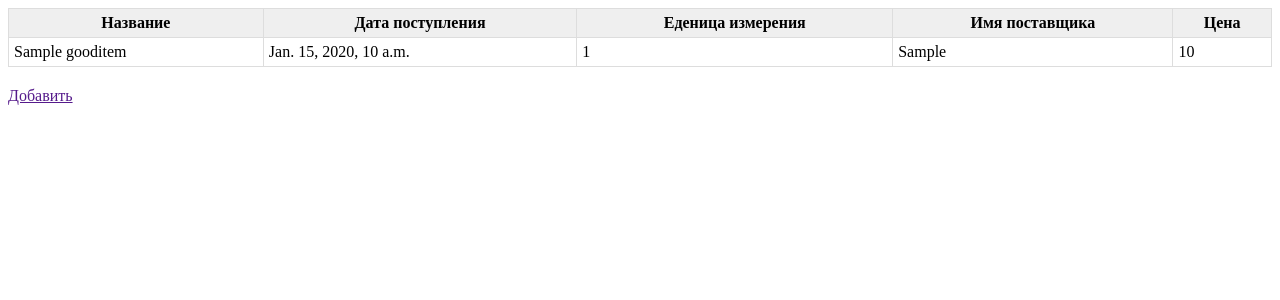
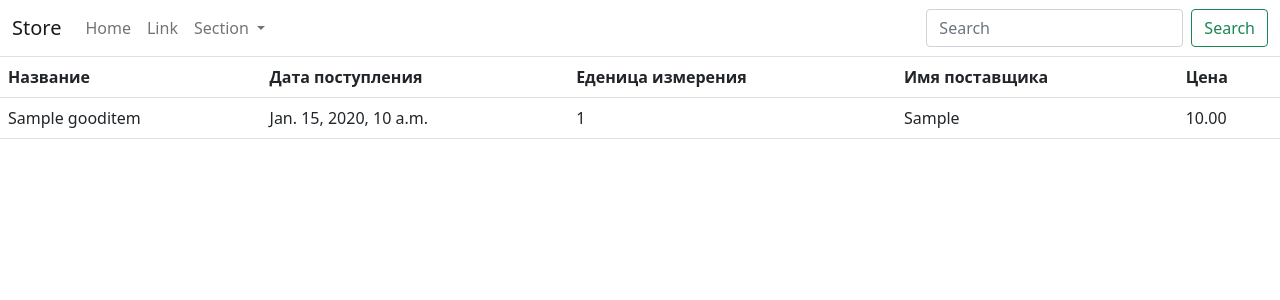
Before and after one commit to krasmich/Interview_python_delevoper, a Django app: page / in a window 1280 px wide. Shown: the top 300 px of the page. Run offline with Django 4.2, Linux system fonts and the light colour scheme; tables that the repository leaves empty hold one stand-in row (values such as "Sample post").

Commit message:
lesson-5

```diff
--- a/django_store/django_store/settings.py
+++ b/django_store/django_store/settings.py
@@ -63,6 +63,7 @@ TEMPLATES = [
                 'django.template.context_processors.request',
                 'django.contrib.auth.context_processors.auth',
                 'django.contrib.messages.context_processors.messages',
+                'goods_app.views.categories',
             ],
         },
     },
--- a/django_store/django_store/urls.py
+++ b/django_store/django_store/urls.py
@@ -19,5 +19,5 @@ from django.urls import path, include
 
 urlpatterns = [
     path('admin/', admin.site.urls),
-    path('', include('goods_app.urls'))
+    path('', include('goods_app.urls', namespace='goods_app')),
 ]
--- a/django_store/goods_app/models.py
+++ b/django_store/goods_app/models.py
@@ -1,4 +1,20 @@
 from django.db import models
+
+from django.urls import reverse
+
+
+class Category(models.Model):
+    name = models.CharField(max_length=255, db_index=True)
+    slug = models.SlugField(max_length=255, unique=True)
+
+    class Meta:
+        verbose_name_plural = 'Категории'
+
+    def get_absolute_url(self):
+        return reverse('goods_app:category_list', args=[self.slug])
+
+    def __str__(self):
+        return self.name
 
 
 class GoodItems(models.Model):
@@ -7,15 +23,16 @@ class GoodItems(models.Model):
         (2, 'кг.'),
     )
 
+    category = models.ForeignKey(Category, related_name='product', on_delete=models.CASCADE)
     title = models.CharField(verbose_name='Название товара', max_length=255)
     created_at = models.DateTimeField(verbose_name='Дата поступления', auto_created=True, auto_now_add=True)
-    price = models.PositiveIntegerField(verbose_name='Цена', default=0)
+    price = models.DecimalField(verbose_name='Цена', max_digits=4, decimal_places=2)
     unit = models.PositiveIntegerField(verbose_name='Еденица измерения', choices=UNITS)
+    slug = models.SlugField(max_length=255)
     supplier = models.CharField(verbose_name='Имя поставщика', max_length=255)
 
-    def __unicode__(self):
+    class Meta:
+        verbose_name_plural = 'Товары'
+
+    def __str__(self):
         return self.title
-
-    class Meta:
-        verbose_name = 'Товар'
-        verbose_name_plural = 'Товары'
--- a/django_store/goods_app/urls.py
+++ b/django_store/goods_app/urls.py
@@ -1,8 +1,10 @@
 from django.urls import path
 
-from .views import GoodsModelListView
+from . import views
+
+app_name = 'goods_app'
 
 urlpatterns = [
-    path('', GoodsModelListView.as_view(), name='goods'),
-    # path('create/', GoodsModelFormView.as_view(), name='good_create')
+    path('', views.all_goods, name='all_goods'),
+    path('<slug:category_slug>/', views.category_list, name='category_list'),
 ]
--- a/django_store/goods_app/views.py
+++ b/django_store/goods_app/views.py
@@ -1,13 +1,20 @@
-from django.shortcuts import render
+from django.shortcuts import render, get_object_or_404
 
-from django.views.generic.list import ListView
-from .models import GoodItems
+from .models import Category, GoodItems
 
 
-class GoodsModelListView(ListView):
-    model = GoodItems
-    template_name = 'goods_list.html'
+def categories(request):
+    return {
+        'categories': Category.objects.all()
+    }
 
-    def get_queryset(self):
-        items = GoodItems.objects.all()
-        return items
+
+def all_goods(request):
+    goods = GoodItems.objects.all()
+    return render(request, 'goods_app/home.html', {'goods': goods})
+
+
+def category_list(request, category_slug=None):
+    category = get_object_or_404(Category, slug=category_slug)
+    goods = GoodItems.objects.select_related('category').filter(category=category)
+    return render(request, 'goods_app/category.html', {'category': category, 'goods': goods})
--- a/django_store/static/css/style.css
+++ /dev/null
@@ -1,16 +0,0 @@
-table {
-	width: 100%;
-	margin-bottom: 20px;
-	border: 1px solid #dddddd;
-	border-collapse: collapse;
-}
-table th {
-	font-weight: bold;
-	padding: 5px;
-	background: #efefef;
-	border: 1px solid #dddddd;
-}
-table td {
-	border: 1px solid #dddddd;
-	padding: 5px;
-}
--- a/django_store/templates/base.html
+++ /dev/null
@@ -1,13 +0,0 @@
-<!DOCTYPE html>
-{% load static %}
-<link rel="stylesheet" href="{% static 'css/style.css' %}">
-
-<html lang="en">
-    <head>
-        <title>My Project</title>
-    </head>
-
-    <body>
-    {% block content %}{% endblock content %}
-    </body>
-</html>
--- /dev/null
+++ b/django_store/templates/goods_app/base.html
@@ -0,0 +1,55 @@
+<!DOCTYPE html>
+{% load static %}
+<html>
+
+<head>
+    <meta charset="utf-8" />
+    <title>{% block title %}My shop{% endblock %}</title>
+    <meta name="viewport" content="width=device-width, initial-scale=1">
+    <link href="https://cdn.jsdelivr.net/npm/bootstrap@5.0.0-beta1/dist/css/bootstrap.min.css" rel="stylesheet" integrity="sha384-giJF6kkoqNQ00vy+HMDP7azOuL0xtbfIcaT9wjKHr8RbDVddVHyTfAAsrekwKmP1" crossorigin="anonymous">
+    <script src="https://cdn.jsdelivr.net/npm/bootstrap@5.0.0-beta1/dist/js/bootstrap.bundle.min.js" integrity="sha384-ygbV9kiqUc6oa4msXn9868pTtWMgiQaeYH7/t7LECLbyPA2x65Kgf80OJFdroafW" crossorigin="anonymous"></script>
+</head>
+
+<body>
+    <header>
+        <nav class="navbar navbar-expand-md navbar-light bg-white border-bottom">
+            <div class="container-fluid">
+                <a class="navbar-brand" href="#">Store</a>
+                <button class="navbar-toggler" type="button" data-bs-toggle="collapse" data-bs-target="#navbarCollapse"
+                    aria-controls="navbarCollapse" aria-expanded="false" aria-label="Toggle navigation">
+                    <span class="navbar-toggler-icon"></span>
+                </button>
+                <div class="collapse navbar-collapse" id="navbarCollapse">
+                    <ul class="navbar-nav me-auto mb-2 mb-md-0">
+                        <li class="nav-item active">
+                            <a class="nav-link" aria-current="page" href="/">Home</a>
+                        </li>
+                        <li class="nav-item">
+                            <a class="nav-link" href="#">Link</a>
+                        </li>
+                        <li class="nav-item dropdown">
+                            <a class="nav-link dropdown-toggle" href="#" id="navbarDropdown" role="button"
+                                data-bs-toggle="dropdown" aria-expanded="false">
+                                Section
+                            </a>
+                            <ul class="dropdown-menu" aria-labelledby="navbarDropdown">
+                                <li><a class="dropdown-item" href="{% url 'goods_app:all_goods' %}">All</a></li>
+                                {% for c in categories %}
+                                <li {% if category.slug == c.slug %} class="selected" {% endif %}>
+                                    <a class="dropdown-item" href="{{ c.get_absolute_url }}">{{ c.name|title }}</a>
+                                </li>
+                                {% endfor %}
+                            </ul>
+                        </li>
+                    </ul>
+                    <form class="d-flex">
+                        <input class="form-control me-2" type="search" placeholder="Search" aria-label="Search">
+                        <button class="btn btn-outline-success" type="submit">Search</button>
+                    </form>
+                </div>
+            </div>
+        </nav>
+    </header>
+    <div id="content">{% block content %} {% endblock %}</div>
+</body>
+</html>
--- a/django_store/templates/goods_list.html
+++ b/django_store/templates/goods_app/home.html
@@ -1,6 +1,8 @@
-{% extends "base.html" %}
+{% extends "./base.html" %}
+{% load static %}
+{% block title %}Home{% endblock %}
+{% block content %}
 
-{% block content %}
 <table class="table">
     <tr>
         <th>Название</th>
@@ -9,7 +11,7 @@
         <th>Имя поставщика</th>
         <th>Цена</th>
     </tr>
-    {% for object in object_list %}
+    {% for object in goods %}
         <tr>
             <td>{{ object.title }}</td>
             <td>{{ object.created_at }}</td>
@@ -19,5 +21,5 @@
         </tr>
     {% endfor %}
 </table>
-<a href="" class="btn btn-success">Добавить</a>
+
 {% endblock %}
```
Also changed, not shown: django_store/goods_app/admin.py (+14 -2 lines), django_store/templates/goods_app/category.html (added, +38 -0 lines), django_store/goods_app/migrations/0001_initial.py.
